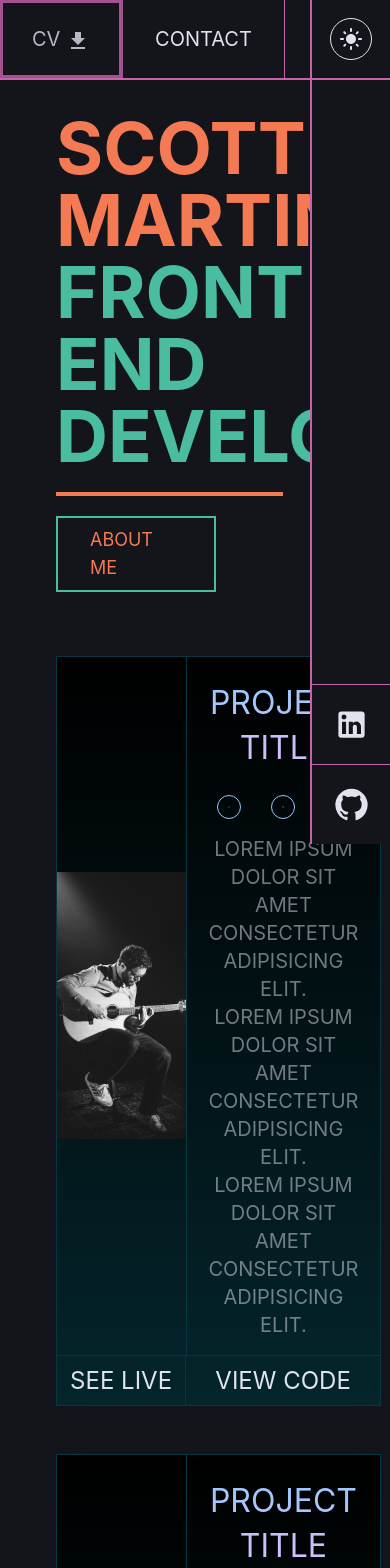
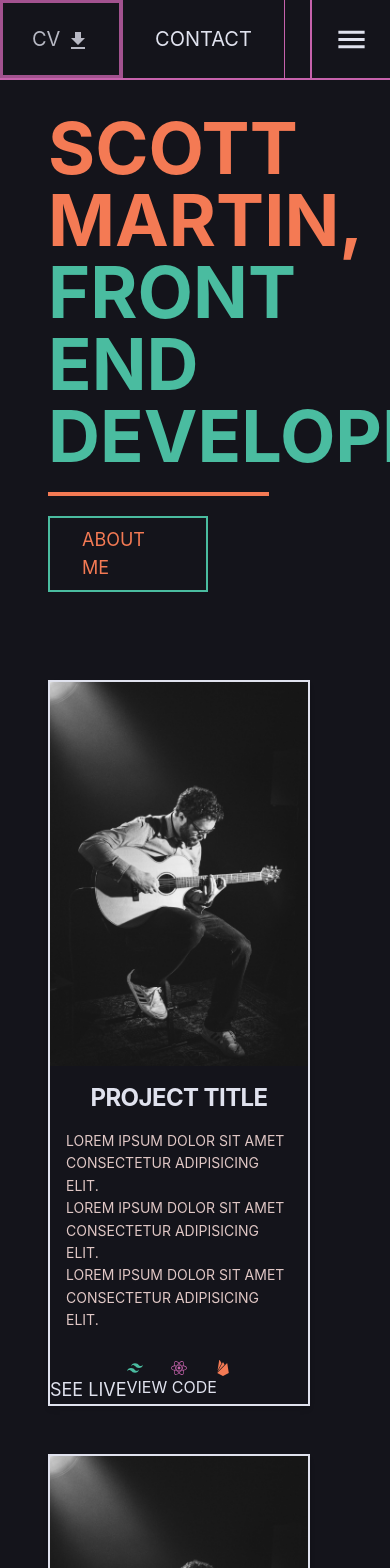
Before and after one commit to smartinuk88/personal-portfolio-1, a React (Create React App) app: page / in a window 390 px wide. Shown: the top 1568 px of the page. Built offline with nearby package versions, Linux system fonts and the light colour scheme.

Commit message:
Build BurgerMenu.js component and slide-in/out logic

```diff
--- /dev/null
+++ b/src/components/BurgerMenu.js
@@ -0,0 +1,72 @@
+import CloseIcon from "@mui/icons-material/Close";
+import LightModeIcon from "@mui/icons-material/LightMode";
+import DownloadIcon from "@mui/icons-material/Download";
+
+function BurgerMenu({ isMenuOpen, toggleMenuHandler }) {
+  return (
+    <div
+      className={`fixed top-0 -right-full w-screen h-screen flex flex-col bg-custom-black justify-between items-center z-50 transition-transform duration-500 ease-in-out ${
+        isMenuOpen
+          ? "transform -translate-x-full"
+          : " transform translate-x-full"
+      }`}
+    >
+      <div className="fixed top-0 flex justify-between p-8 w-full">
+        <div className="flex cursor-pointer justify-center items-center border border-custom-orange h-15 w-15 p-5 rounded-full text-light hover:opacity-80">
+          <LightModeIcon />
+        </div>
+
+        <button
+          onClick={toggleMenuHandler}
+          className="p-4 border-2 border-fucshia hover:opacity-80"
+        >
+          <CloseIcon />
+        </button>
+      </div>
+
+      <nav>
+        <ul className="flex space-y-2 flex-col items-center list-none h-screen w-screen justify-center">
+          <li className="flex items-center justify-cente h-20 py-2 px-4 text-center transition duration-400 cursor-pointer hover:opacity-80">
+            <a
+              className="text-xl"
+              aria-label="Linkedin"
+              rel="noopener"
+              target="_blank"
+              href="https://www.linkedin.com/in/scott-martin-6680b322a/"
+            >
+              LinkedIn
+            </a>
+          </li>
+          <li className="flex items-center justify-cente h-20 py-2 px-4 text-center transition duration-400 cursor-pointer hover:opacity-80">
+            <a
+              className="text-xl"
+              aria-label="Github"
+              rel="noopener"
+              target="_blank"
+              href="https://github.com/smartinuk88"
+            >
+              Github
+            </a>
+          </li>
+          <li className="flex items-center justify-cente h-20 py-2 px-4 text-center transition duration-400 cursor-pointer hover:opacity-80">
+            <a className="text-xl no-underline text-light" href="#">
+              CV <DownloadIcon />
+            </a>
+          </li>
+          <li className="flex items-center justify-cente h-20 py-2 px-4 text-center transition duration-400 cursor-pointer hover:opacity-80">
+            <a
+              aria-label="Link to Email"
+              rel="noopener"
+              className="text-xl text-blue-400 no-underline text-light"
+              href="mailto:scottmartin.dev@gmail.com"
+            >
+              Contact
+            </a>
+          </li>
+        </ul>
+      </nav>
+    </div>
+  );
+}
+
+export default BurgerMenu;
--- a/src/components/Header.js
+++ b/src/components/Header.js
@@ -8,7 +8,7 @@ function Header() {
   };
 
   return (
-    <header className="ml-6 mt-20 p-8 pb-0 mb-16">
+    <header className="mt-20 py-8 px-12 mb-14">
       <div>
         <h1 className="font-bold text-7xl uppercase text-custom-orange">
           Scott Martin,
@@ -20,7 +20,7 @@ function Header() {
         <section>
           <div
             onClick={aboutTextToggleHandler}
-            className="mt-5 text-custom-orange text-lg cursor-pointer w-40 border-2 py-2 px-8 transition-all duration-500 mb-6 border-mint hover:shadow-inner-mint hover:opacity-70 shadow-sm"
+            className="mt-5 text-custom-orange text-lg cursor-pointer w-40 border-2 py-2 px-8 transition-all duration-500 border-mint hover:shadow-inner-mint hover:opacity-70 shadow-sm"
           >
             About Me
           </div>
--- a/src/components/Project.css
+++ b/src/components/Project.css
@@ -1,11 +1,3 @@
-.project {
-  width: 100%;
-}
-
-.project__projectContainer {
-  display: flex;
-}
-
 .project__infoContainer {
   text-align: center;
   flex: 0.6;
--- a/src/components/ProjectList.js
+++ b/src/components/ProjectList.js
@@ -2,7 +2,7 @@ import ProjectRow from "./ProjectRow";
 
 function ProjectList() {
   return (
-    <div className="flex flex-col gap-12 ml-14 mb-36 w-5/6">
+    <div className="flex mx-auto pl-12 pr-20 flex-col gap-12 md:ml-14 md:mb-36 md:w-5/6">
       <ProjectRow />
       <ProjectRow />
       <ProjectRow />
--- a/src/components/ProjectRow.js
+++ b/src/components/ProjectRow.js
@@ -1,10 +1,49 @@
-import Project from "./Project";
 import "./ProjectRow.css";
+import "./Project.css";
+import projectImg from "../images/daniel-wirtz-jmmTlAPtNw8-unsplash.jpg";
+import { FaReact } from "react-icons/fa";
+import { SiFirebase } from "react-icons/si";
+import { SiTailwindcss } from "react-icons/si";
 
 function ProjectRow() {
   return (
-    <div className="projectRow">
-      <Project />
+    <div className="flex flex-col md:flex-row w-full border-2 border-light shadow-md transition-all duration-500 items-center">
+      <img
+        className="object-cover w-full h-96 md:h-auto md:w-48"
+        src={projectImg}
+        alt=""
+      />
+
+      <div className="flex flex-col justify-between p-4 leading-normal">
+        <h2 className="mb-4 text-2xl font-bold tracking-tight text-center text-light">
+          Project Title
+        </h2>
+
+        <div className="text-sm text-support-text mb-3">
+          <p>Lorem ipsum dolor sit amet consectetur adipisicing elit.</p>
+          <p>Lorem ipsum dolor sit amet consectetur adipisicing elit.</p>
+          <p>Lorem ipsum dolor sit amet consectetur adipisicing elit.</p>
+        </div>
+      </div>
+
+      <div className="flex justify-between w-2/5 mx-auto">
+        <SiTailwindcss className="text-mint" />
+        <FaReact className="text-fucshia" />
+        <SiFirebase className="text-custom-orange" />
+      </div>
+
+      <div className="flex w-full">
+        <div className="text-lg">
+          <a href="#" className="project__link">
+            See Live
+          </a>
+        </div>
+        <div>
+          <a href="#" className="project__link">
+            View Code
+          </a>
+        </div>
+      </div>
     </div>
   );
 }
--- a/src/components/SideNav.js
+++ b/src/components/SideNav.js
@@ -1,17 +1,42 @@
+import { useState } from "react";
+import BurgerMenu from "./BurgerMenu";
+import MenuIcon from "@mui/icons-material/Menu";
+import IconButton from "@mui/material/IconButton";
 import LinkedInIcon from "@mui/icons-material/LinkedIn";
 import GitHubIcon from "@mui/icons-material/GitHub";
 import LightModeIcon from "@mui/icons-material/LightMode";
 
 function SideNav() {
+  const [isMenuOpen, setMenuOpen] = useState(false);
+
+  const toggleMenuHandler = () => {
+    setMenuOpen((prev) => !prev);
+  };
+
   return (
-    <nav className="flex fixed top-0 right-0 flex-col justify-between items-center w-20 h-screen border-l-2 border-fucshia z-50 overflow-x-hidden bg-custom-black">
-      <div className="flex justify-center items-center cursor-pointer h-20 w-full text-4xl font-extrabold border-b-2 border-fucshia transition-all duration-500 hover:shadow-inner-fucshia hover:opacity-80">
+    <nav className="md:flex fixed md:border-l-2 md:border-fucshia bg-transparent top-0 right-0 flex-col justify-between items-center w-20 h-screen z-50 overflow-x-hidden md:bg-custom-black">
+      <BurgerMenu
+        isMenuOpen={isMenuOpen}
+        toggleMenuHandler={toggleMenuHandler}
+      />
+      <div
+        onClick={toggleMenuHandler}
+        className="md:hidden border-l-2 border-fucshia flex justify-center items-center cursor-pointer h-20 w-full text-4xl font-extrabold border-b-2 border-fucshia transition-all duration-500 hover:shadow-inner-fucshia hover:opacity-80"
+      >
+        <div className="flex justify-center items-center  h-5 w-5 p-5 text-light">
+          <IconButton>
+            <MenuIcon className="text-light" fontSize="large" />
+          </IconButton>
+        </div>
+      </div>
+
+      <div className="hidden md:flex justify-center items-center cursor-pointer h-20 w-full text-4xl font-extrabold border-b-2 border-fucshia transition-all duration-500 hover:shadow-inner-fucshia hover:opacity-80">
         <div className="flex justify-center items-center border border-light h-5 w-5 p-5 rounded-full text-light">
           <LightModeIcon />
         </div>
       </div>
 
-      <ul className="flex flex-col items-center list-none w-full">
+      <ul className="hidden md:flex flex-col items-center list-none w-full">
         <li className="flex items-center justify-center border-t border-fucshia h-20 w-full text-center transition duration-400 cursor-pointer hover:shadow-inner-fucshia hover:opacity-80">
           <a
             aria-label="Linkedin"
--- a/src/components/TopNav.js
+++ b/src/components/TopNav.js
@@ -5,7 +5,7 @@ function TopNav() {
     <nav className="flex fixed top-0 items-center justify-start border-b-2 border-fucshia w-full h-20 z-50 bg-custom-black">
       <ul className="flex items-center h-full w-full list-none">
         <li className="px-8 h-full cursor-pointer flex items-center border-r border-fucshia overflow-hidden transition duration-500 hover:shadow-inner-fucshia hover:opacity-80">
-          <a className="text-xl text-blue-400 no-underline text-light" href="#">
+          <a className="text-xl no-underline text-light" href="#">
             CV <DownloadIcon />
           </a>
         </li>
@@ -13,7 +13,7 @@ function TopNav() {
           <a
             aria-label="Link to Email"
             rel="noopener"
-            className="text-xl text-blue-400 no-underline text-light"
+            className="text-xl no-underline text-light"
             href="mailto:scottmartin.dev@gmail.com"
           >
             Contact
--- a/src/index.css
+++ b/src/index.css
@@ -22,6 +22,10 @@ body {
   text-transform: uppercase;
 }
 
+p {
+  line-height: 1.6;
+}
+
 code {
   font-family: source-code-pro, Menlo, Monaco, Consolas, "Courier New",
     monospace;
```
